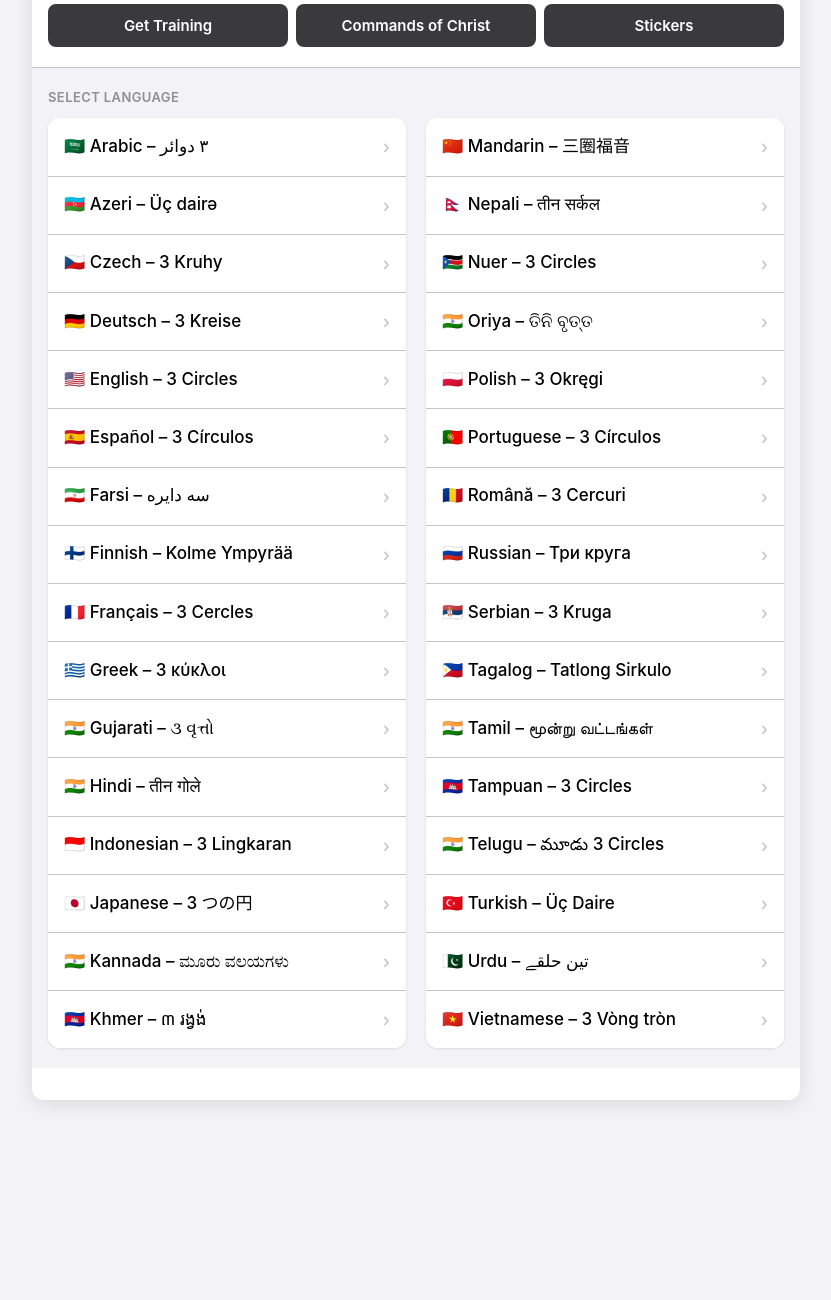
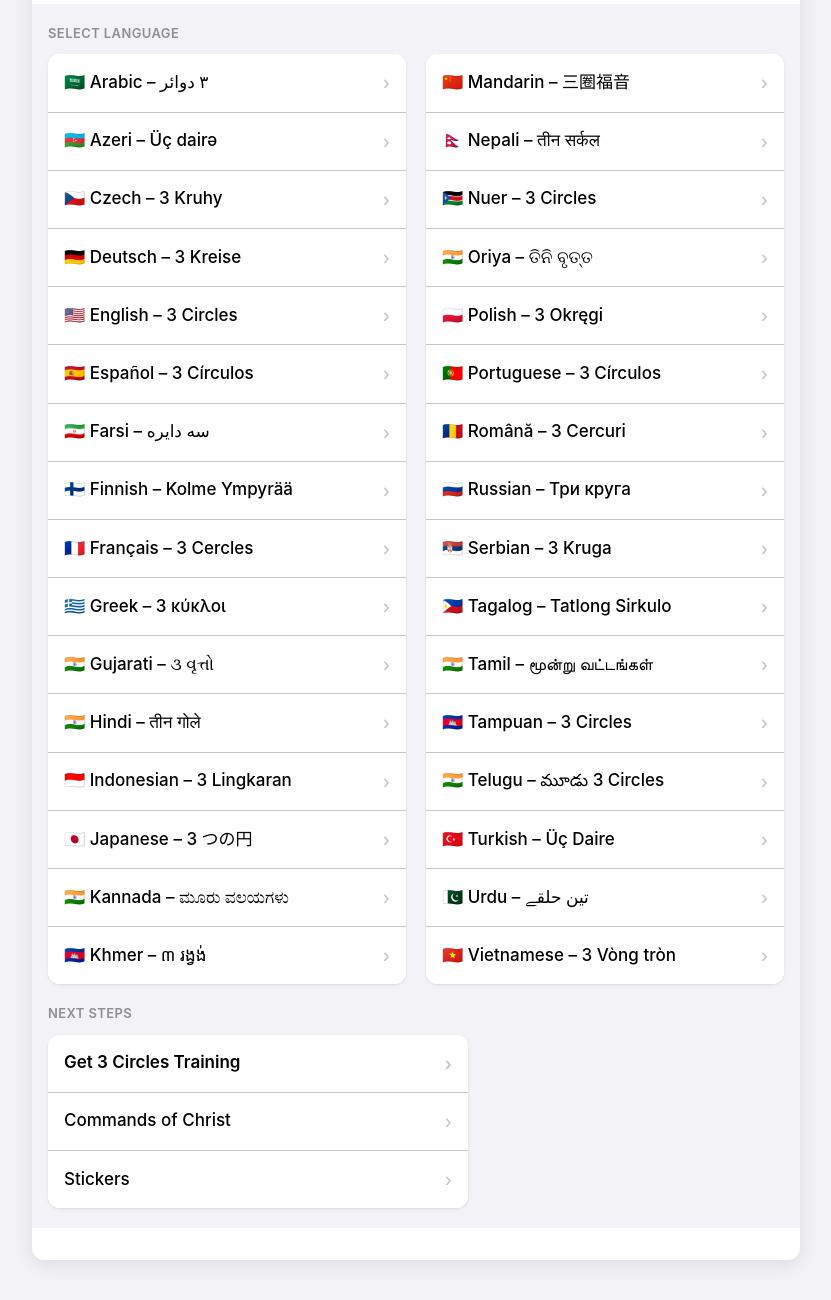
Before and after one commit to Mark-NYC/obey-tools, a plain HTML site: page 3-circles.html in a window 1280 px wide. Shown: the part 629-1929 px from the top of the page, without its empty margins (224-1055 px from the left). Before the commit the page ends 1769 px from the top, so only its background shows below. Drawn offline with Linux system fonts and the light colour scheme.

Commit message:
Refactor controls and add next steps section
Removed controls section and added next steps section with links.

```diff
--- a/3-circles.html
+++ b/3-circles.html
@@ -8,7 +8,7 @@
     * { margin: 0; padding: 0; box-sizing: border-box; }
 
     body {
-      font-family: -apple-system, BlinkMacSystemFont, 'SF Pro Display', sans-serif;
+      font-family: -apple-system, BlinkMacSystemFont, "SF Pro Display", sans-serif;
       background: #f2f2f7;
       min-height: 100vh;
       color: #000;
@@ -83,41 +83,6 @@
       border: 0;
     }
 
-    .controls {
-      padding: 0 16px 20px;
-      background: #fff;
-      border-bottom: 0.5px solid #c6c6c8;
-    }
-
-    .btn-group {
-      display: flex;
-      gap: 8px;
-      flex-wrap: wrap;
-    }
-
-    .btn {
-      flex: 1 1 100%;
-      padding: 11px 16px;
-      border: none;
-      border-radius: 8px;
-      font-weight: 600;
-      font-size: 15px;
-      text-align: center;
-      text-decoration: none;
-      cursor: pointer;
-      transition: all 0.2s ease;
-    }
-
-    .btn-primary {
-      background: #3a3a3c;
-      color: white;
-    }
-
-    .btn-primary:active {
-      background: #2c2c2e;
-      transform: scale(0.98);
-    }
-
     .languages-section {
       padding: 20px 16px;
       background: #f2f2f7;
@@ -132,26 +97,31 @@
       letter-spacing: 0.4px;
     }
 
-    .language-box {
+    .language-box,
+    .next-steps-box {
       background: #fff;
       border-radius: 12px;
       overflow: hidden;
       box-shadow: 0 1px 3px rgba(0,0,0,0.1);
     }
 
-    .language-list {
+    .language-list,
+    .next-steps-list {
       list-style: none;
     }
 
-    .language-item {
+    .language-item,
+    .next-step-item {
       border-bottom: 0.5px solid #c6c6c8;
     }
 
-    .language-item:last-child {
+    .language-item:last-child,
+    .next-step-item:last-child {
       border-bottom: none;
     }
 
-    .language-link {
+    .language-link,
+    .next-step-link {
       display: flex;
       justify-content: space-between;
       align-items: center;
@@ -164,15 +134,26 @@
       font-weight: 500;
     }
 
-    .language-link:active {
+    .language-link:active,
+    .next-step-link:active {
       background: #f2f2f7;
     }
 
-    .language-arrow {
+    .language-arrow,
+    .next-step-arrow {
       color: #c7c7cc;
       font-size: 18px;
       margin-left: 12px;
       flex-shrink: 0;
+    }
+
+    .next-steps-section {
+      padding: 0 16px 20px;
+      background: #f2f2f7;
+    }
+
+    .next-step-link.primary {
+      font-weight: 600;
     }
 
     @media (min-width: 768px) {
@@ -189,18 +170,14 @@
         min-height: auto;
       }
 
-      .btn-group {
-        flex-wrap: nowrap;
-      }
-
-      .btn {
-        flex: 1;
-      }
-
       .language-columns {
         display: grid;
         grid-template-columns: 1fr 1fr;
         gap: 20px;
+      }
+
+      .next-steps-box {
+        max-width: 420px;
       }
     }
   </style>
@@ -225,14 +202,6 @@
               allowfullscreen>
             </iframe>
           </div>
-        </div>
-      </div>
-
-      <div class="controls">
-        <div class="btn-group">
-          <a class="btn btn-primary" href="YOUR_TRAINING_LINK_HERE">Get Training</a>
-          <a class="btn btn-primary" href="YOUR_COMMANDS_LINK_HERE">Commands of Christ</a>
-          <a class="btn btn-primary" href="YOUR_STICKERS_LINK_HERE">Stickers</a>
         </div>
       </div>
 
@@ -283,6 +252,32 @@
           </div>
         </div>
       </div>
+
+      <div class="next-steps-section">
+        <div class="section-title">Next Steps</div>
+        <div class="next-steps-box">
+          <ul class="next-steps-list">
+            <li class="next-step-item">
+              <a class="next-step-link primary" href="https://multiplyingdisciples.us/#training">
+                <span>Get 3 Circles Training</span>
+                <span class="next-step-arrow">›</span>
+              </a>
+            </li>
+            <li class="next-step-item">
+              <a class="next-step-link" href="https://obey.tools/commands-of-christ.html">
+                <span>Commands of Christ</span>
+                <span class="next-step-arrow">›</span>
+              </a>
+            </li>
+            <li class="next-step-item">
+              <a class="next-step-link" href="http://multiplyingdisciples.us/stickers">
+                <span>Stickers</span>
+                <span class="next-step-arrow">›</span>
+              </a>
+            </li>
+          </ul>
+        </div>
+      </div>
     </div>
   </div>
 </body>
```
